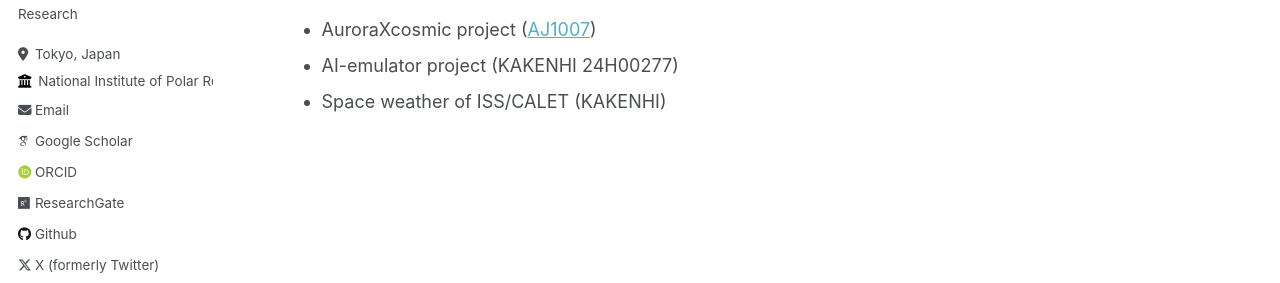
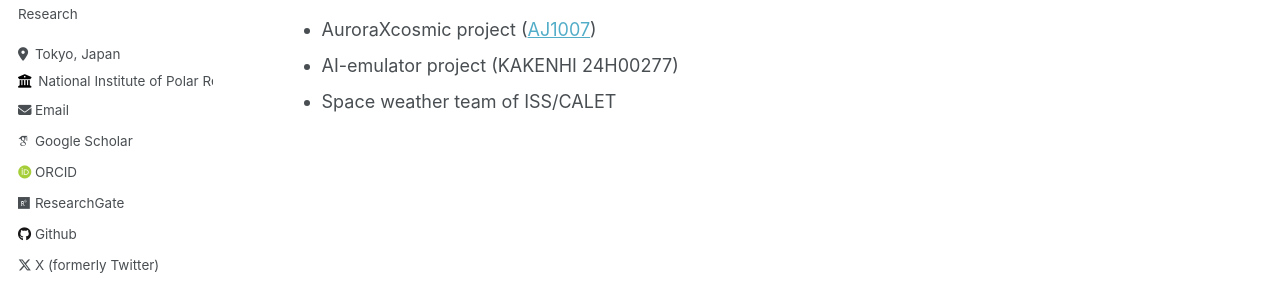
Before and after one commit to ryuhokataoka/ryuhokataoka.github.io, a Jekyll site: the page built from _pages/about.md, in a window 1280 px wide and 900 px high, scrolled down 1719 px. Shown: the part 369-652 px from the top of the window. Built offline with Jekyll 4.4.1, drawn with Linux system fonts in a browser that asks for light colours; some web fonts are replaced.

Commit message:
Update about.md

```diff
--- a/_pages/about.md
+++ b/_pages/about.md
@@ -39,4 +39,4 @@ Projects
 Currently working on:
 * AuroraXcosmic project ([AJ1007](https://polaris.nipr.ac.jp/~aurorax/))
 * AI-emulator project (KAKENHI 24H00277)
-* Space weather of ISS/CALET (KAKENHI)
+* Space weather team of ISS/CALET
```
